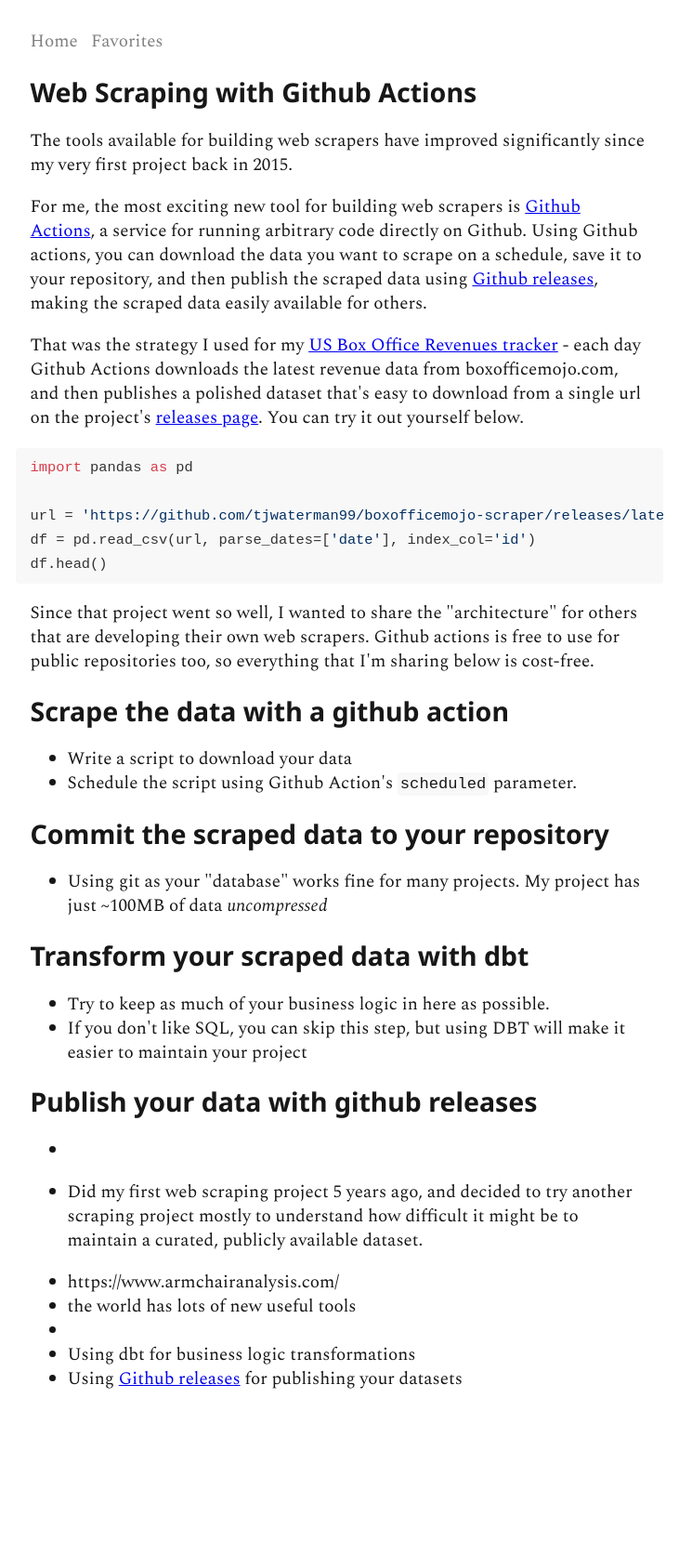
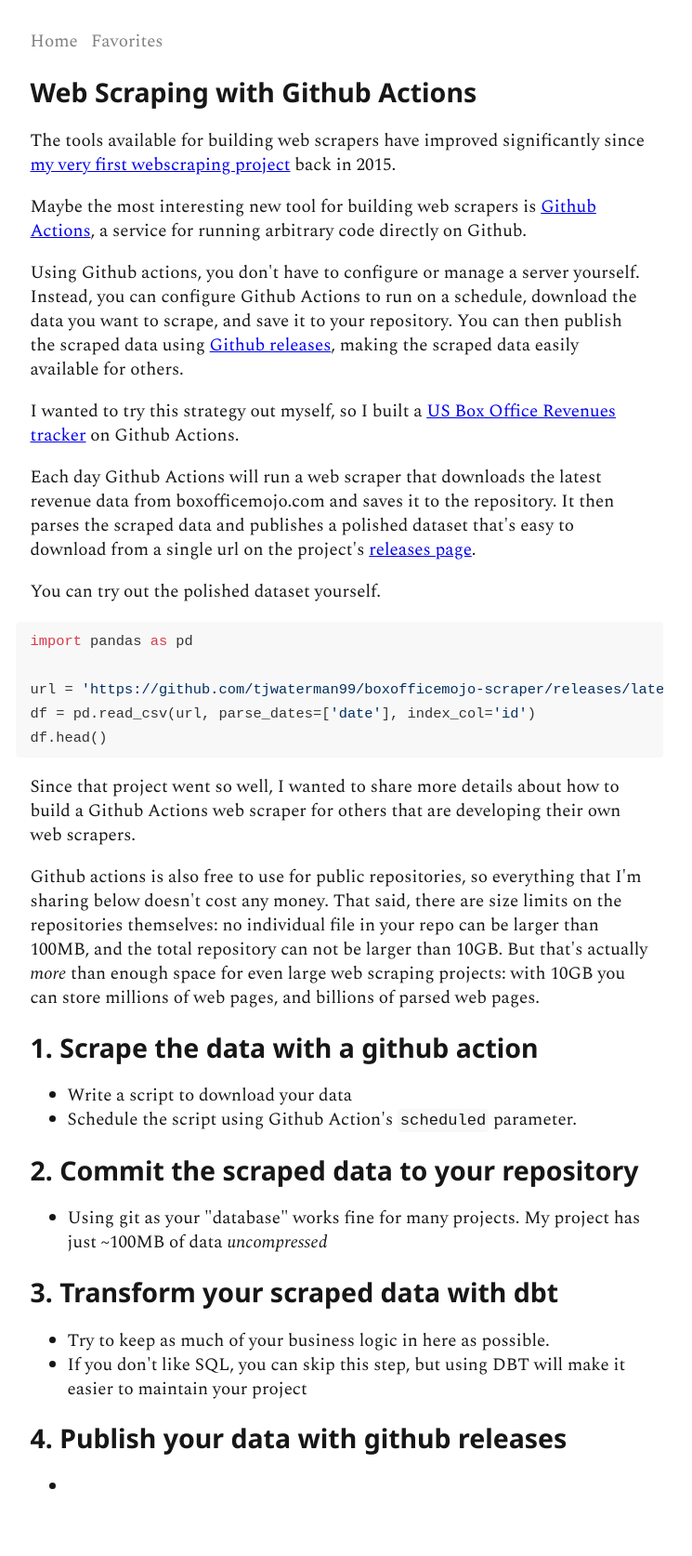
Before and after one commit to tjwaterman99/tjwaterman99, an MkDocs documentation site: the page built from docs/web-scraping-with-github-actions.md, in a window 1280 px wide. Shown: the whole page at 93% size, without its empty margins (275-1020 px from the left). Built offline with MkDocs 1.6.1, drawn with Linux system fonts in a browser that asks for light colours.

Commit message:
Update web scraping with GH actions article

````diff
--- a/docs/web-scraping-with-github-actions.md
+++ b/docs/web-scraping-with-github-actions.md
@@ -1,10 +1,16 @@
 # Web Scraping with Github Actions
 
-The tools available for building web scrapers have improved significantly since my very first project back in 2015.
+The tools available for building web scrapers have improved significantly since [my very first webscraping project](https://github.com/tjwaterman99/IAAF-Stats) back in 2015.
 
-For me, the most exciting new tool for building web scrapers is [Github Actions](https://github.com/features/actions), a service for running arbitrary code directly on Github. Using Github actions, you can download the data you want to scrape on a schedule, save it to your repository, and then publish the scraped data using [Github releases](https://docs.github.com/en/free-pro-team@latest/github/administering-a-repository/managing-releases-in-a-repository), making the scraped data easily available for others.
+Maybe the most interesting new tool for building web scrapers is [Github Actions](https://github.com/features/actions), a service for running arbitrary code directly on Github.
 
-That was the strategy I used for my [US Box Office Revenues tracker](https://github.com/tjwaterman99/boxofficemojo-scraper) - each day Github Actions downloads the latest revenue data from boxofficemojo.com, and then publishes a polished dataset that's easy to download from a single url on the project's [releases page](https://github.com/tjwaterman99/boxofficemojo-scraper/releases). You can try it out yourself below.
+Using Github actions, you don't have to configure or manage a server yourself. Instead, you can configure Github Actions to run on a schedule, download the data you want to scrape, and save it to your repository. You can then publish the scraped data using [Github releases](https://docs.github.com/en/free-pro-team@latest/github/administering-a-repository/managing-releases-in-a-repository), making the scraped data easily available for others.
+
+I wanted to try this strategy out myself, so I built a [US Box Office Revenues tracker](https://github.com/tjwaterman99/boxofficemojo-scraper) on Github Actions.
+
+Each day Github Actions will run a web scraper that downloads the latest revenue data from boxofficemojo.com and saves it to the repository. It then parses the scraped data and publishes a polished dataset that's easy to download from a single url on the project's [releases page](https://github.com/tjwaterman99/boxofficemojo-scraper/releases).
+
+You can try out the polished dataset yourself.
 
 ```python
 import pandas as pd
@@ -14,29 +20,24 @@ df = pd.read_csv(url, parse_dates=['date'], index_col='id')
 df.head()
 ```
 
-Since that project went so well, I wanted to share the "architecture" for others that are developing their own web scrapers. Github actions is free to use for public repositories too, so everything that I'm sharing below is cost-free.
+Since that project went so well, I wanted to share more details about how to build a Github Actions web scraper for others that are developing their own web scrapers.
 
-## Scrape the data with a github action
+Github actions is also free to use for public repositories, so everything that I'm sharing below doesn't cost any money. That said, there are size limits on the repositories themselves: no individual file in your repo can be larger than 100MB, and the total repository can not be larger than 10GB. But that's actually _more_ than enough space for even large web scraping projects: with 10GB you can store millions of web pages, and billions of parsed web pages.
+
+## 1. Scrape the data with a github action
 
 - Write a script to download your data
 - Schedule the script using Github Action's `scheduled` parameter.
 
-## Commit the scraped data to your repository
+## 2. Commit the scraped data to your repository
 
 - Using git as your "database" works fine for many projects. My project has just ~100MB of data _uncompressed_
 
-## Transform your scraped data with dbt
+## 3. Transform your scraped data with dbt
 
 - Try to keep as much of your business logic in here as possible.
 - If you don't like SQL, you can skip this step, but using DBT will make it easier to maintain your project
 
-## Publish your data with github releases
+## 4. Publish your data with github releases
 
 -
-
-- Did my first web scraping project 5 years ago, and decided to try another scraping project mostly to understand how difficult it might be to maintain a curated, publicly available dataset.
-- https://www.armchairanalysis.com/
-- the world has lots of new useful tools
--
-- Using dbt for business logic transformations
-- Using [Github releases](https://docs.github.com/en/free-pro-team@latest/github/administering-a-repository/about-releases) for publishing your datasets
````
